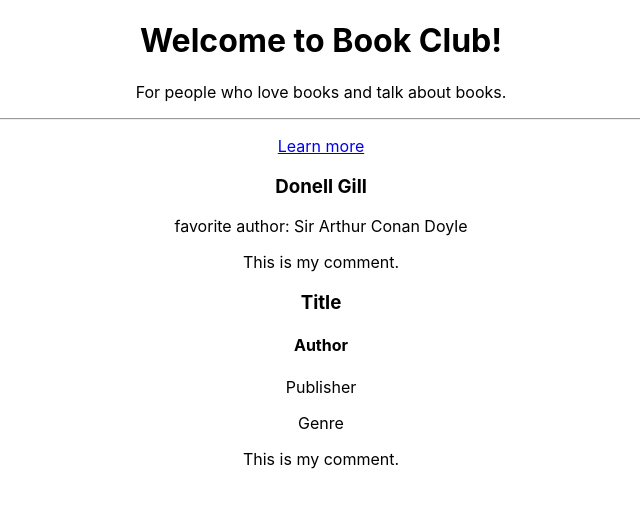
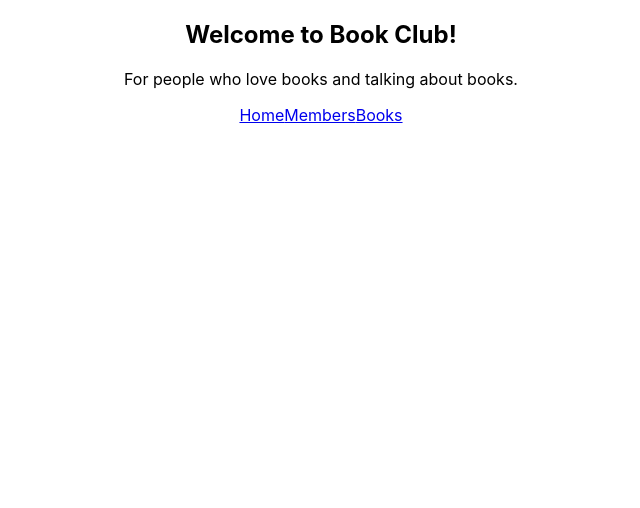
Before and after one commit to dgill45/TheBookClubApp, a React (Create React App) app: page / in a window 1280 px wide. Shown: the top 508 px of the page, without its empty margins (319-959 px from the left). Built offline with nearby package versions, Linux system fonts and the light colour scheme.

Commit message:
added page navigation

```diff
--- a/package.json
+++ b/package.json
@@ -8,6 +8,7 @@
     "@testing-library/user-event": "^12.8.3",
     "react": "^17.0.2",
     "react-dom": "^17.0.2",
+    "react-router-dom": "^5.2.0",
     "react-scripts": "4.0.3",
     "web-vitals": "^1.1.2"
   },
--- a/src/App.css
+++ b/src/App.css
@@ -37,7 +37,8 @@
   }
 }
 
-/* */
+/**/
+
 nav.navbar {
   background: transparent;
   border: 0;
--- a/src/App.js
+++ b/src/App.js
@@ -1,14 +1,35 @@
-import React from "react";
+import Home from "./components/Home";
+import MemberCardPage from "./components/MemberCardPage";
+import BookCardPage from "./components/BookCardPage";
+import NavBar from "./components/NavBar"
+import { Switch, Route } from "react-router-dom";
 import './App.css';
-import Jumbotron from "./components/Jumbotron";
-import MainContainer from "./components/MainContainer";
+/*import React, {useState, useEffect} from "react";*/
+
 
 function App() {
+
   return (
+
     <div className="App">
-      <Jumbotron />
-      <MainContainer />
+      <NavBar >
+      <Switch>
+        <Route path = "/books">
+          <BookCardPage />
+          </Route>
+        <Route path = "/members">
+          <MemberCardPage />
+        </Route>
+        <Route exact path= "/">
+          <Home />
+        </Route>
+        <Route path = "*">
+          <h1>404 Not Found</h1>
+        </Route>
+      </Switch>
+      </NavBar>
     </div>
+
   )
 }
 
--- /dev/null
+++ b/src/components/Home.js
@@ -0,0 +1,19 @@
+import React from "react";
+import NavBar from "./NavBar"
+import BookCardPage from "./BookCardPage";
+import MemberCardPage from "./MemberCardPage";
+
+
+
+function Home(){
+
+    return (
+        <div>
+            <NavBar />
+            <BookCardPage />
+            <MemberCardPage />
+        </div>
+    )
+}
+
+export default Home;
--- a/src/components/Jumbotron.js
+++ /dev/null
@@ -1,18 +0,0 @@
-import React from "react";
-
-function Jumbotron(){
-
-    return (
-        <div class="jumbotron">
-            <h1 class="display-4">Welcome to Book Club!</h1>
-            <p class="lead">For people who love books and talk about books.</p>
-            <hr class="my-4"/>
-            <p></p>
-            <p class="lead">
-            <a class="btn btn-primary btn-lg" href="#" role="button">Learn more</a>
-            </p>
-      </div>
-    )
-}
-
-export default Jumbotron;
--- a/src/components/MainContainer.js
+++ /dev/null
@@ -1,14 +0,0 @@
-import React from "react";
-import MemberCardPage from "./MemberCardPage";
-import BookCardPage from "./BookCardPage";
-
-function MainContainer(){
-    return (
-        <div>
-            <MemberCardPage />
-            <BookCardPage />
-        </div>
-    )
-}
-
-export default MainContainer;
--- /dev/null
+++ b/src/components/NavBar.js
@@ -0,0 +1,18 @@
+import React from "react"
+import {NavLink} from "react-router-dom"
+
+function NavBar(){
+
+    return (
+        <nav className="navbar">
+            <h1 className="display-4">Welcome to Book Club!</h1>
+            <p className="lead">For people who love books and talking about books.</p>
+            <NavLink exact to ="/">Home</NavLink>
+            <NavLink to ="/members">Members</NavLink>
+            <NavLink to ="/books">Books</NavLink>
+        </nav>
+
+    )
+}
+
+export default NavBar ;
--- a/src/index.js
+++ b/src/index.js
@@ -1,12 +1,15 @@
 import React from 'react';
 import ReactDOM from 'react-dom';
+import { BrowserRouter as Router } from 'react-router-dom';
 import './index.css';
 import App from './App';
 import reportWebVitals from './reportWebVitals';
 
 ReactDOM.render(
   <React.StrictMode>
-    <App />
+    <Router >
+      <App />
+    </Router>
   </React.StrictMode>,
   document.getElementById('root')
 );
--- /dev/null
+++ b/src/styles/NavStyles.css
@@ -0,0 +1,23 @@
+nav.navbar {
+    background: transparent;
+    border: 0;
+  }
+  @media (max-width: 767px) {
+    nav.navbar .navbar-collapse {
+      border: 0;
+      box-shadow: none;
+    }
+  }
+  header {
+    background-image: url('http://www.100resilientcities.org/page/-/100rc/img/cities/cities-la_optimized.jpg');
+    background-size: cover;
+    background-position: center;
+    height: 400px;
+  }
+  header.jumbotron h1 {
+    padding-top: 100px;
+  }
+  header.jumbotron h1,
+  header.jumbotron p {
+    color: white;
+  }
```
Also changed, not shown: 1 other file (tests, documents, lock files or other folders).
